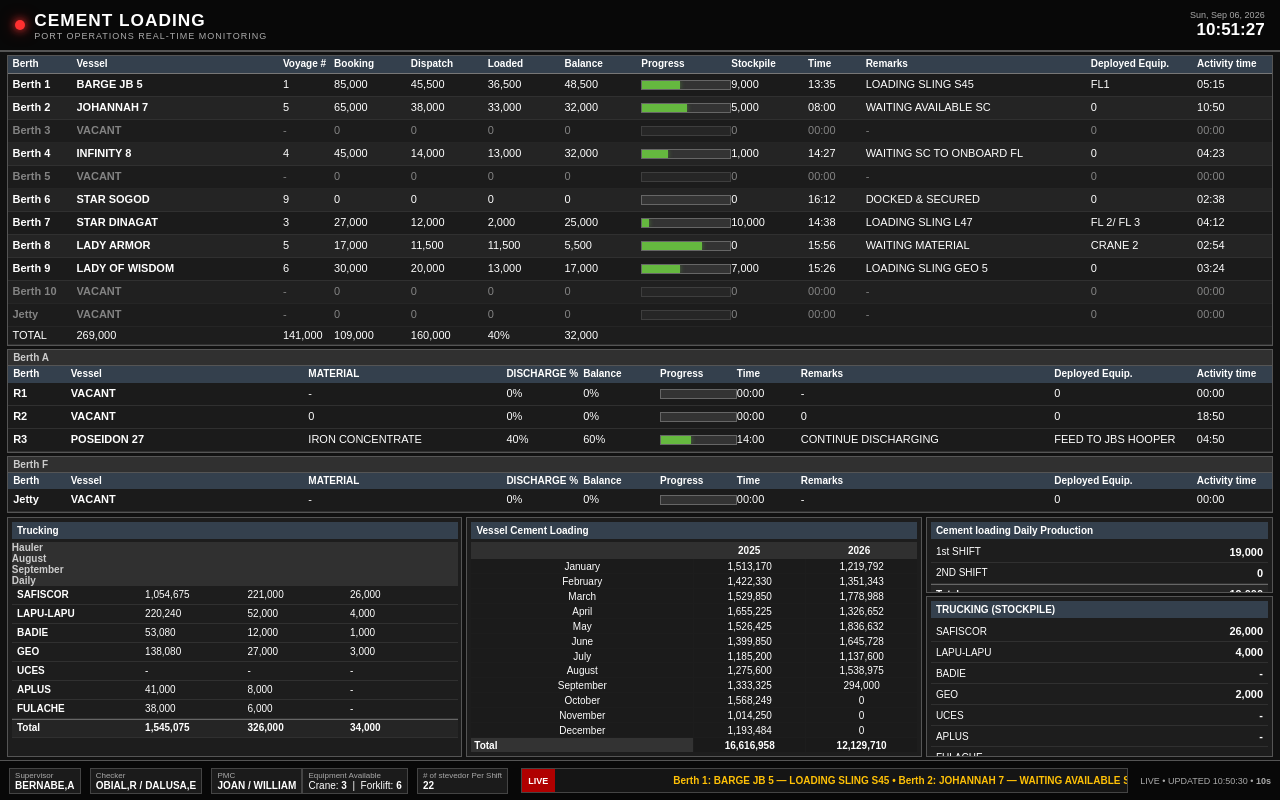
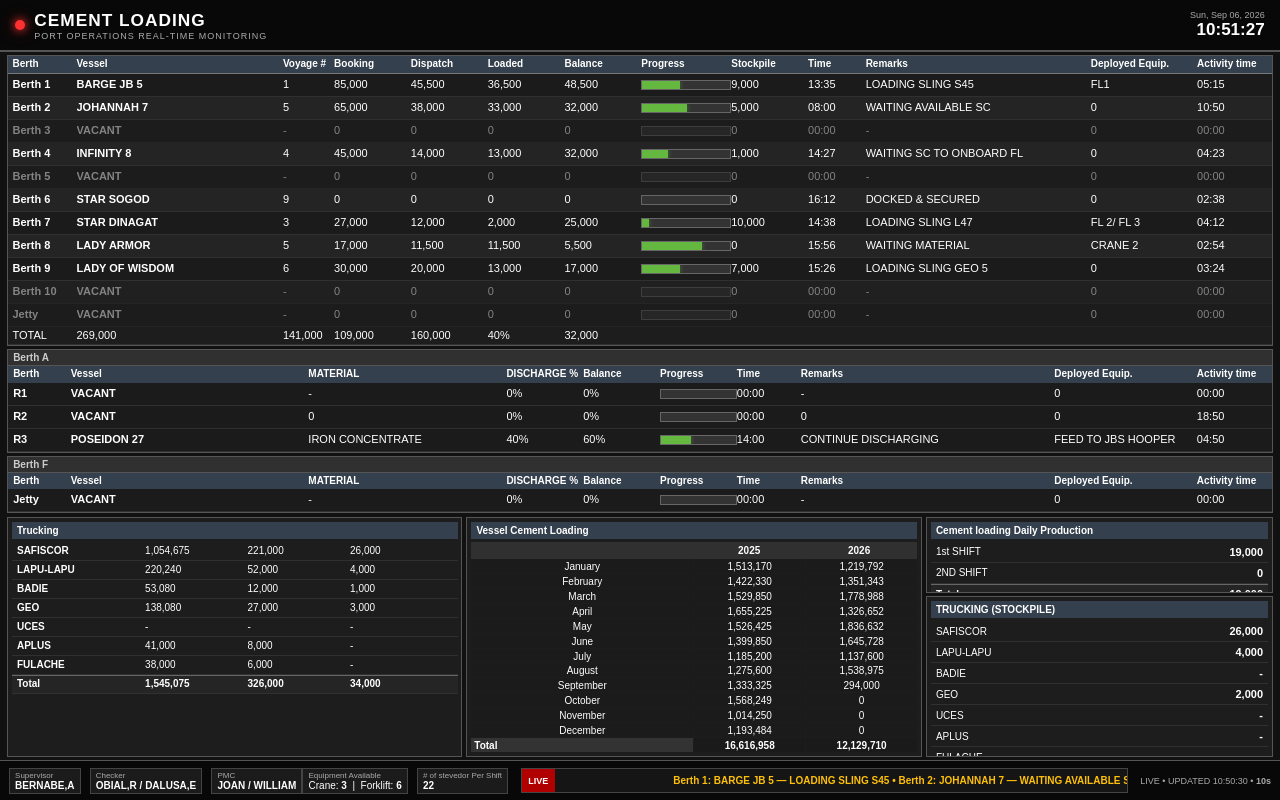
Before and after one commit to safiscorport/portoperation, a plain HTML site: page index.html in a window 1280 px wide. Drawn offline with Linux system fonts and the light colour scheme.

Commit message:
Update index.html

````diff
--- a/index.html
+++ b/index.html
@@ -49,7 +49,6 @@
     <section class="analytics-grid">
       <div class="panel">
         <div class="panel-title">Trucking</div>
-        <div class="table-mini header-row"><span>Hauler</span><span>August</span><span>September</span><span>Daily</span></div>
         <div id="trucking" class="table-mini"></div>
       </div>
 
@@ -92,3 +91,4 @@
 <script src="app.js"></script>
 </body>
 </html>
+```[cite: 11]
````
